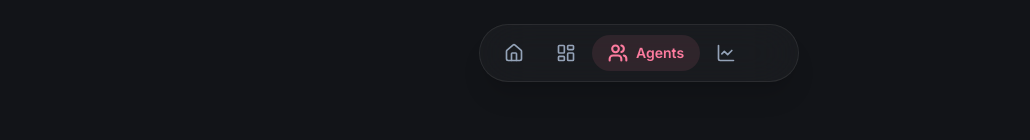
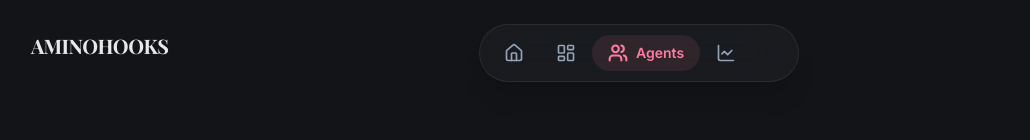
Before and after one commit to Jay-366/hackmoney, a Next.js app: page /agents in a window 1280 px wide. Shown: the top 140 px of the page, without its empty margins (1-1031 px from the left). Built offline with nearby package versions, Linux system fonts and the light colour scheme; no server answers; a web font is replaced by a local one.

Commit message:
add logo name

```diff
--- a/app/layout.js
+++ b/app/layout.js
@@ -27,8 +27,11 @@ export default function RootLayout({ children }) {
       <body
         className={`${playfair.variable} ${inter.variable} ${geistMono.variable} antialiased`}
       >
+        <div className="fixed top-8 left-8 z-50 font-serif font-bold text-xl tracking-tight text-white/90 pointer-events-none select-none">
+          AMINOHOOKS
+        </div>
         {children}
       </body>
-    </html>
+    </html >
   );
 }
```
